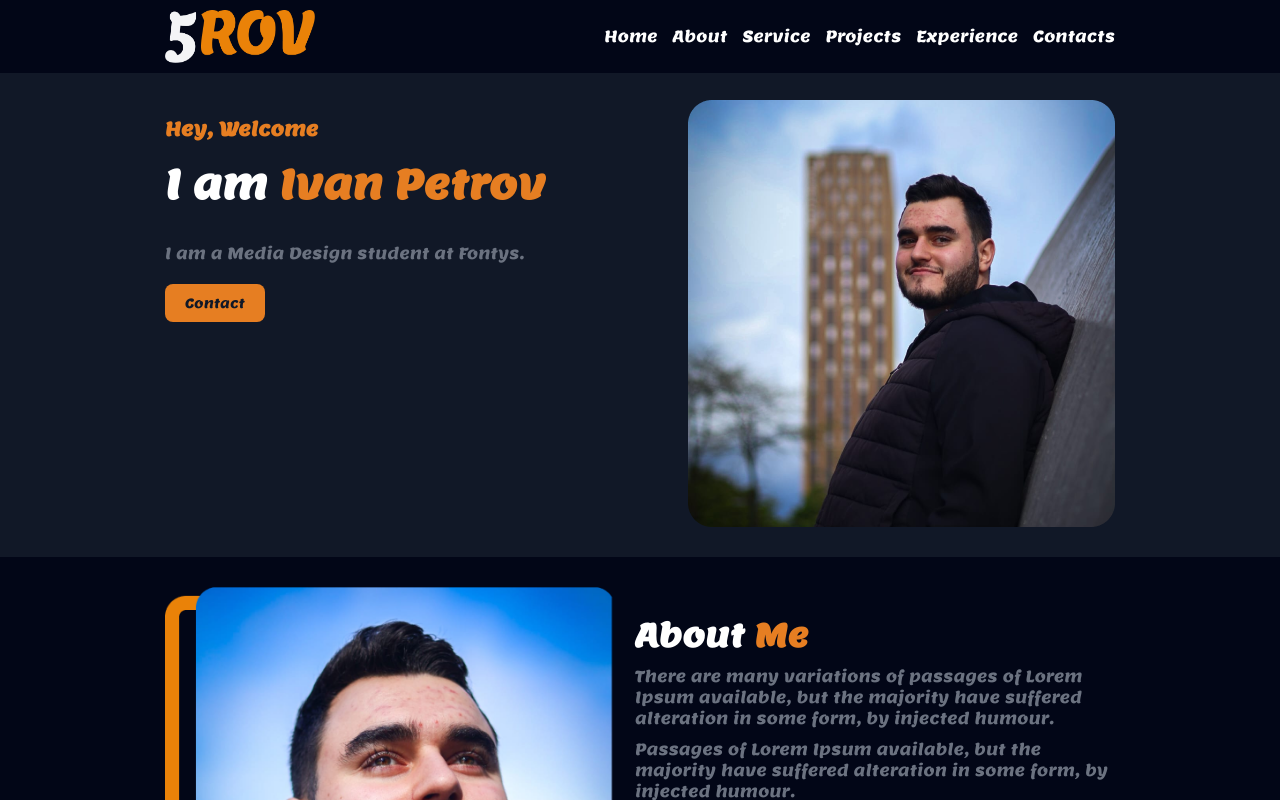
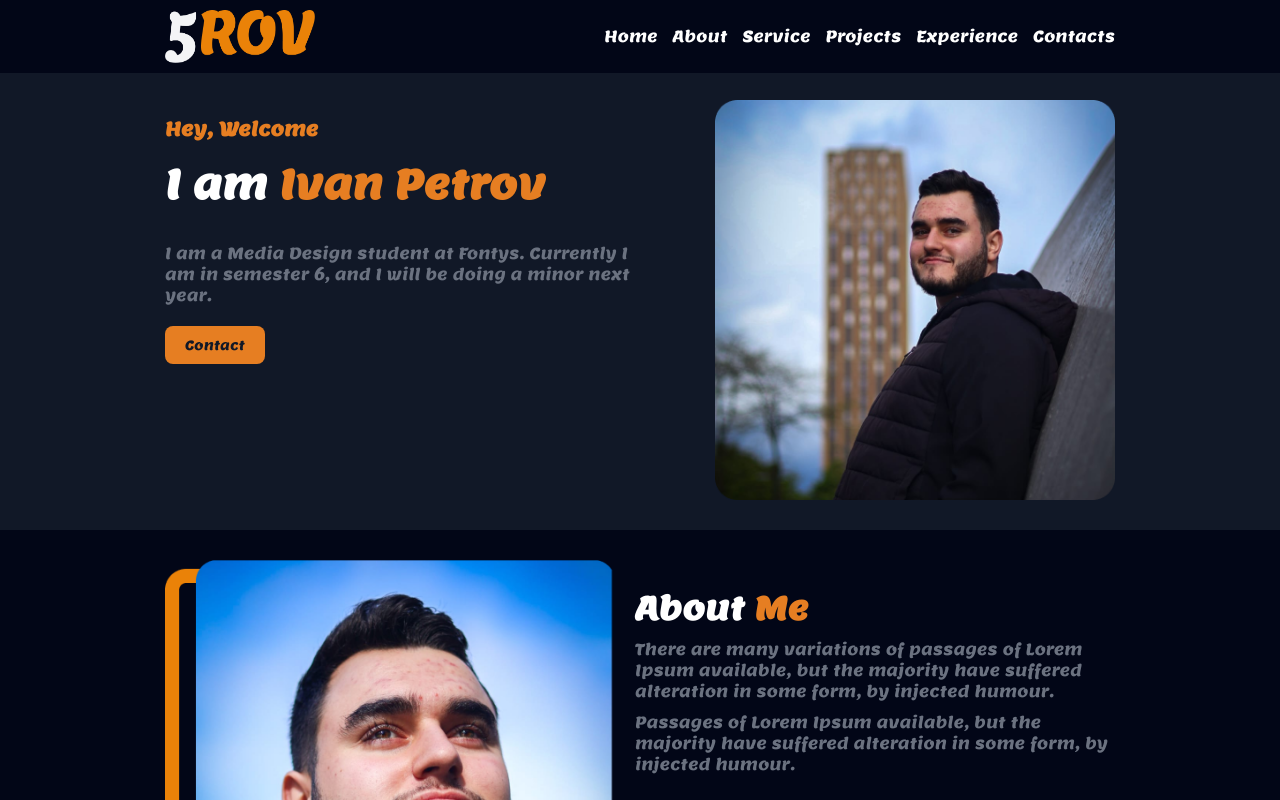
Before and after one commit to I5rov01/ivanpetrov, a React (Vite) app in the folder PortfolioIP/: page / in a window 1280 px wide. Shown: the top 800 px of the page. Built offline with nearby package versions, Linux system fonts and the light colour scheme.

Commit message:
fixing navigation

```diff
--- a/PortfolioIP/src/About.css
+++ b/PortfolioIP/src/About.css
@@ -1,4 +1,3 @@
-/* src/components/AboutMe.css */
 @import url('https://fonts.googleapis.com/css2?family=Lemon&display=swap'); /* Import Lemon font */
 
 .about-section {
--- a/PortfolioIP/src/About.jsx
+++ b/PortfolioIP/src/About.jsx
@@ -1,4 +1,3 @@
-// src/components/AboutMe.jsx
 import React from 'react';
 import './About.css';
 import AboutImg from './assets/AboutImg.png';
--- a/PortfolioIP/src/Contacts.css
+++ b/PortfolioIP/src/Contacts.css
@@ -35,6 +35,7 @@
   .contact-card:hover {
     transform: translateY(-10px);
     box-shadow: 0 4px 8px rgba(255, 255, 255, 0.2);
+    color: #ff9800;
   }
 
   .contact-icon {
--- a/PortfolioIP/src/Contacts.jsx
+++ b/PortfolioIP/src/Contacts.jsx
@@ -7,7 +7,7 @@ const Contacts = () => {
   const emailUrl = 'mailto:ivan.5rov01@gmail.com';
 
   return (
-    <div className="contacts">
+    <div id="contacts" className="contacts">
       <h2>Contact Me</h2>
       <div className="contact-list">
         <a href={linkedinMessageUrl} target="_blank" rel="noopener noreferrer" className="contact-card">
--- a/PortfolioIP/src/Experience.jsx
+++ b/PortfolioIP/src/Experience.jsx
@@ -3,7 +3,7 @@ import './Experience.css';
 
 const Experiences = () => {
   return (
-    <div className="services">
+    <div  id="experience" className="services">
       <div className="service-section">
         <h1>My <span>Experiences</span></h1>
         <p>There are many variations of passages of Lorem Ipsum available, but the majority have suffered alteration in some form, by injected humour.</p>
--- a/PortfolioIP/src/Home.css
+++ b/PortfolioIP/src/Home.css
@@ -1,4 +1,3 @@
-/* src/components/Home.css */
 @import url('https://fonts.googleapis.com/css2?family=Lemon&display=swap'); /* Import Lemon font */
 
 .home-section {
@@ -18,7 +17,14 @@
 }
 
 .animated-text {
-  animation: fadeIn 2s ease-in-out;
+  opacity: 0;
+  transform: translateY(20px);
+  transition: opacity 2s ease-in-out, transform 2s ease-in-out;
+}
+
+.animated-text.visible {
+  opacity: 1;
+  transform: translateY(0);
 }
 
 @keyframes fadeIn {
@@ -53,14 +59,31 @@
   color: #111827;
   cursor: pointer;
   border-radius: 8px;
+  opacity: 0;
+  transform: translateY(20px);
+  transition: opacity 2s ease-in-out, transform 2s ease-in-out;
+}
 
+.contact-button.visible {
+  opacity: 1;
+  transform: translateY(0);
 }
 
 .home-image {
   flex: 1;
   display: flex;
   justify-content: flex-end;
-  width: 400px;
+}
+
+.home-image img {
+  width: 400px; /* Maintain the original size */
   border-radius: 8px;
+  opacity: 0;
+  transform: translateY(20px);
+  transition: opacity 2s ease-in-out, transform 2s ease-in-out;
+}
 
+.HomeImg.visible {
+  opacity: 1;
+  transform: translateY(0);
 }
--- a/PortfolioIP/src/Home.jsx
+++ b/PortfolioIP/src/Home.jsx
@@ -1,16 +1,43 @@
-// src/components/Home.jsx
-import React from 'react';
+import React, { useEffect } from 'react';
 import './Home.css';
 import HomeImg from './assets/HomeImg.png';
 
 const Home = () => {
+  useEffect(() => {
+    const handleScroll = () => {
+      const elements = document.querySelectorAll('.animated-text, .HomeImg');
+      const viewportHeight = window.innerHeight;
+
+      elements.forEach(el => {
+        const rect = el.getBoundingClientRect();
+        if (rect.top < viewportHeight - 100) {
+          el.classList.add('visible');
+        }
+      });
+    };
+
+    window.addEventListener('scroll', handleScroll);
+    handleScroll(); // Trigger on mount to check visibility initially
+
+    return () => {
+      window.removeEventListener('scroll', handleScroll);
+    };
+  }, []);
+
+  const handleContactClick = () => {
+    const section = document.getElementById('contacts');
+    if (section) {
+      section.scrollIntoView({ behavior: 'smooth' });
+    }
+  };
+
   return (
     <section id="home" className="home-section">
       <div className="home-content">
         <h2 className="animated-text">Hey, Welcome</h2>
         <h1 className="animated-text">I am <span>Ivan Petrov</span></h1>
-        <p>I am a Media Design student at Fontys. </p>
-        <button className="contact-button">Contact</button>
+        <p className="animated-text">I am a Media Design student at Fontys. Currently I am in semester 6, and I will be doing a minor next year.</p>
+        <button className="contact-button animated-text" onClick={handleContactClick}>Contact</button>
       </div>
       <div className="home-image">
         <img className="HomeImg" src={HomeImg} alt="Ivan P" />
--- a/PortfolioIP/src/Navigation.css
+++ b/PortfolioIP/src/Navigation.css
@@ -14,40 +14,8 @@
   z-index: 1000; /* Ensure it stays on top */
 }
 
-.navigation .logo {
-  width: 150px; /* Adjust as needed */
-  height: auto;
-}
-
-.navigation ul {
-  display: flex;
-  list-style: none;
-}
-
-.navigation ul li {
-  margin-left: 15px;
-}
-
-.navigation ul li a {
-  color: #fff;
-  text-decoration: none;
-}
-
-.navigation ul li a.active {
-  color: #e67e22; /* Change text color */.navigation {
-    display: flex;
-    justify-content: space-between;
-    padding: 10px 20px;
-    padding-left: 165px;
-    padding-right: 165px;
-    background-color: #020617;
-    color: #fff;
-    font-family: 'Lemon', sans-serif; /* Apply Lemon font */
-    position: fixed; /* Fix the navigation bar at the top */
-    width: 100%; /* Make it span the entire width */
-    top: 0;
-    left: 0;
-    z-index: 1000; /* Ensure it stays on top */
+.navigation.service-active {
+  background-color: #111827; /* Change background color when service section is active */
 }
 
 .navigation .logo {
@@ -81,8 +49,6 @@
   background-color: #e67e22; /* Change underline color */
 }
 
-}
-
 .navigation ul li a.active::after {
   content: '';
   display: block;
--- a/PortfolioIP/src/Navigation.jsx
+++ b/PortfolioIP/src/Navigation.jsx
@@ -16,20 +16,24 @@ const Navigation = () => {
         const viewportHeight = window.innerHeight;
         const navbarHeight = 50; // Adjust as needed
 
-        if (scrollPosition >= sectionTop - navbarHeight && scrollPosition < sectionTop + sectionHeight - viewportHeight / 2) {
+        if (
+          scrollPosition >= sectionTop - navbarHeight &&
+          scrollPosition < sectionTop + sectionHeight - viewportHeight / 2
+        ) {
           setActiveSection(section.id);
         }
       });
     };
 
     window.addEventListener('scroll', handleScroll);
+    handleScroll(); // Trigger on mount to check visibility initially
 
     return () => {
       window.removeEventListener('scroll', handleScroll);
     };
   }, []);
 
-  const handleClick = (id) => {
+  const handleClick = id => {
     const section = document.getElementById(id);
     const sectionTop = section.offsetTop;
     const sectionHeight = section.offsetHeight;
@@ -39,20 +43,68 @@ const Navigation = () => {
 
     window.scrollTo({
       top: scrollTo,
-      behavior: 'smooth'
+      behavior: 'smooth',
     });
   };
 
   return (
-    <nav className="navigation">
+    <nav className={`navigation ${activeSection === 'service' ? 'service-active' : ''}`}>
       <img className="logo" src={Logo} alt="Logo" />
       <ul>
-        <li><a href="#home" onClick={() => handleClick('home')} className={activeSection === 'home' ? 'active' : ''}>Home</a></li>
-        <li><a href="#about" onClick={() => handleClick('about')} className={activeSection === 'about' ? 'active' : ''}>About</a></li>
-        <li><a href="#service" onClick={() => handleClick('service')} className={activeSection === 'service' ? 'active' : ''}>Service</a></li>
-        <li><a href="#projects" onClick={() => handleClick('projects')} className={activeSection === 'projects' ? 'active' : ''}>Projects</a></li>
-        <li><a href="#experience" onClick={() => handleClick('experience')} className={activeSection === 'experience' ? 'active' : ''}>Experience</a></li>
-        <li><a href="#contacts" onClick={() => handleClick('contacts')} className={activeSection === 'contacts' ? 'active' : ''}>Contacts</a></li>
+        <li>
+          <a
+            href="#home"
+            onClick={() => handleClick('home')}
+            className={activeSection === 'home' ? 'active' : ''}
+          >
+            Home
+          </a>
+        </li>
+        <li>
+          <a
+            href="#about"
+            onClick={() => handleClick('about')}
+            className={activeSection === 'about' ? 'active' : ''}
+          >
+            About
+          </a>
+        </li>
+        <li>
+          <a
+            href="#service"
+            onClick={() => handleClick('service')}
+            className={activeSection === 'service' ? 'active' : ''}
+          >
+            Service
+          </a>
+        </li>
+        <li>
+          <a
+            href="#projects"
+            onClick={() => handleClick('projects')}
+            className={activeSection === 'projects' ? 'active' : ''}
+          >
+            Projects
+          </a>
+        </li>
+        <li>
+          <a
+            href="#experience"
+            onClick={() => handleClick('experience')}
+            className={activeSection === 'experience' ? 'active' : ''}
+          >
+            Experience
+          </a>
+        </li>
+        <li>
+          <a
+            href="#contacts"
+            onClick={() => handleClick('contacts')}
+            className={activeSection === 'contacts' ? 'active' : ''}
+          >
+            Contacts
+          </a>
+        </li>
       </ul>
     </nav>
   );
```
Lines whose indentation alone changed are shown as unchanged.
